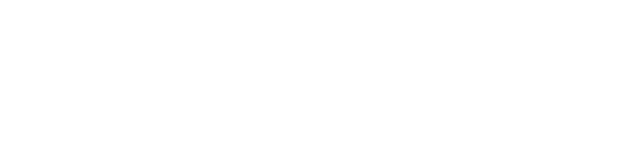
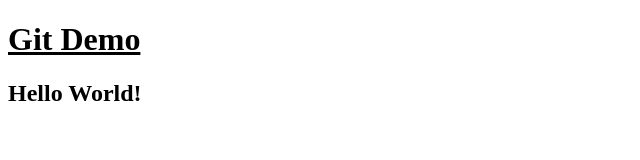
Before and after one commit to mdhcodes/git-demo, a plain HTML site: page index.html in a window 1280 px wide. Shown: the whole page, without its empty margins (0-640 px from the left). Drawn offline with Linux system fonts and the light colour scheme.

Commit message:
Add base styles

```diff
--- a/index.html
+++ b/index.html
@@ -3,11 +3,25 @@
 
   <head>
     <title>Git Demo</title>
+
+    <style>
+
+      h1 {
+        text-decoration: underline;
+      }
+
+    </style>
+
   </head>
 
   <body>
 
+    <div>
 
+      <h1>Git Demo</h1>
+      <h2>Hello World!</h2>
+
+    </div>
 
   </body>
 
```
